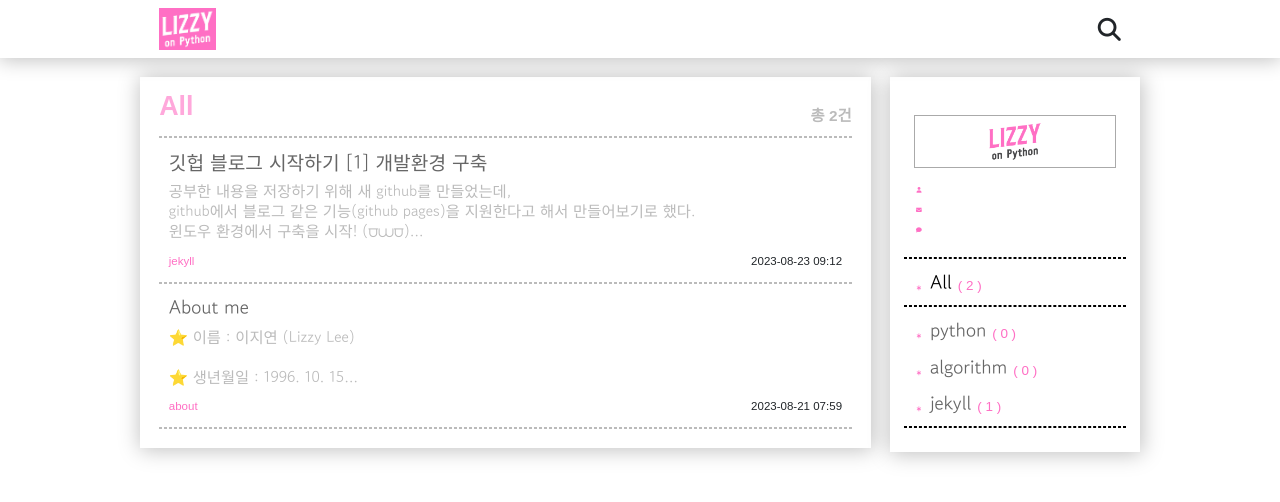
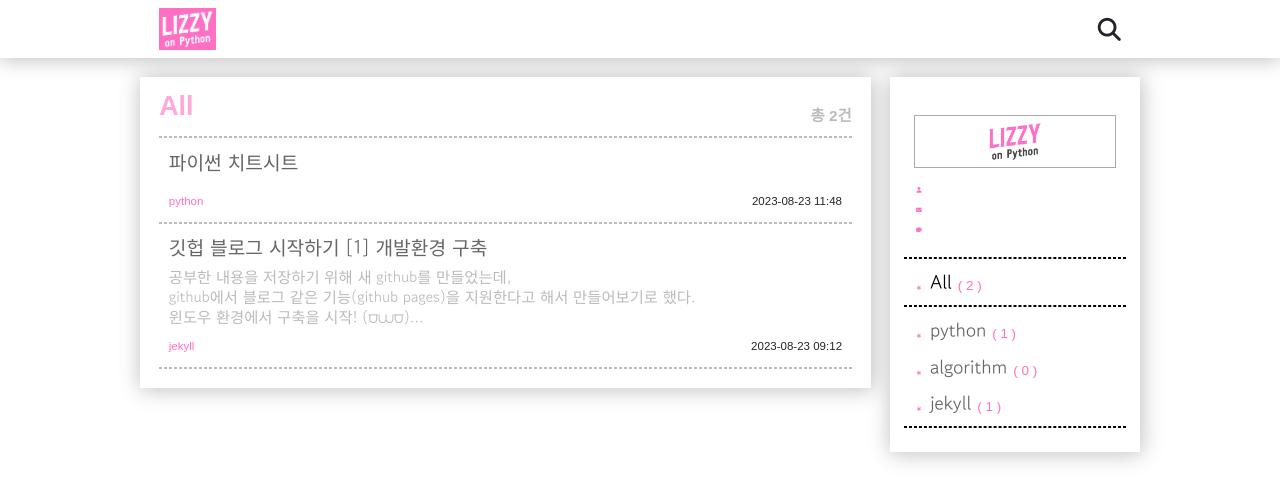
Before and after one commit to LizzyLeeDev/LizzyLeeDev.github.io, a Jekyll site: the page built from index.html, in a window 1280 px wide. Shown: the top 502 px of the page. Built offline with Jekyll 4.4.1, drawn with Linux system fonts in a browser that asks for light colours; nearby versions of some CDN libraries; some web fonts are replaced.

```diff
--- a/_config.yml
+++ b/_config.yml
@@ -22,7 +22,7 @@
   masteremail: leezy.lee.dev@gmail.com
   mastercomment: 파이썬 좋아😊
 
-abountlink: /about/20230821/about
+abountlink: /category/about
 
 sidebarcategory: [python, algorithm, jekyll]
 
--- /dev/null
+++ b/_posts/2023-08-23-python_00001.markdown
@@ -0,0 +1,6 @@
+---
+layout: post-current
+title: 파이썬 치트시트
+date: 2023-08-23 20:48:00 +0900
+categories: python
+---
--- a/_posts/2023-08-21-about.markdown
+++ b/category/about.html
@@ -1,8 +1,6 @@
 ---
 layout: post-current
 title: About me
-date: 2023-08-21 16:59:00 +0900
-categories: about
 ---
 <div class="text-center">
     <img src="{{ "/assets/img/profile.png" }}" class="mb-4" style="width: 40%; border-radius: 70%;"/>
```
Also changed, not shown: _posts/about.markdown (deleted, +0 -18 lines), 4 other files.
